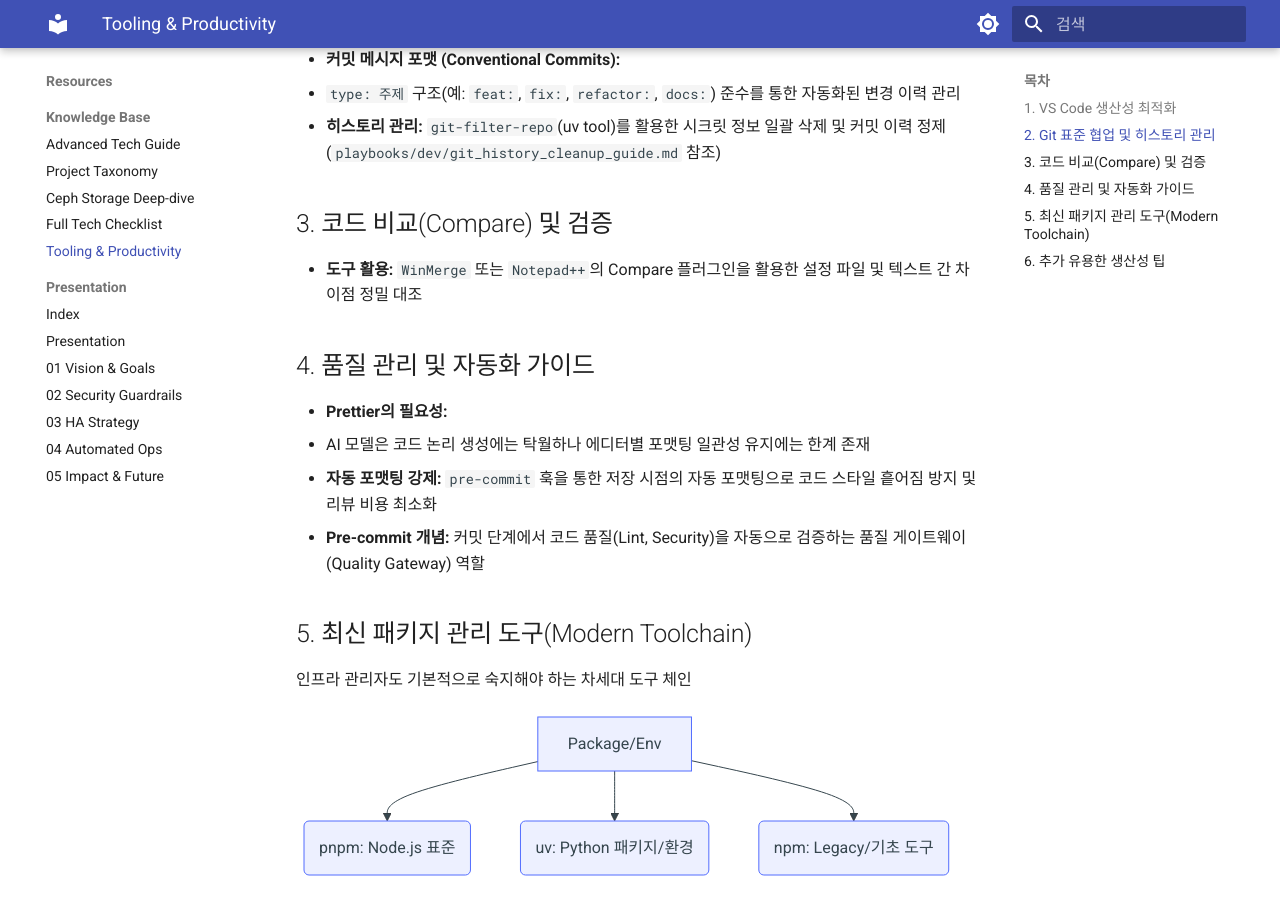
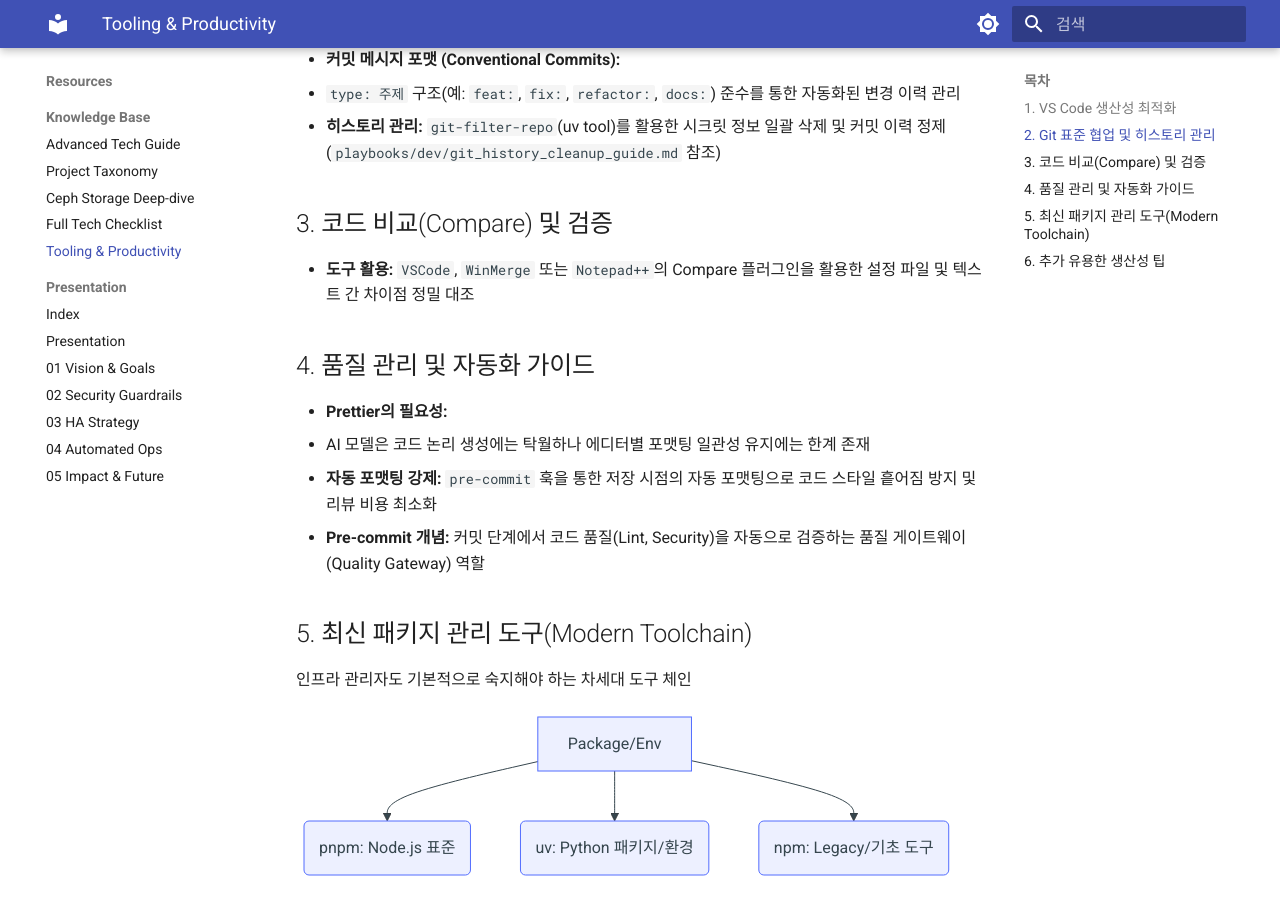
Before and after one commit to ksj686/cloud_infra, an MkDocs documentation site: the page built from docs/resources/knowledge_base/tooling_and_productivity.md, in a window 1280 px wide and 900 px high, scrolled down 574 px. Built offline with MkDocs 1.6.1 and Material for MkDocs 9.7.7, drawn with Linux system fonts in a browser that asks for light colours.

Commit message:
chore: 반영 예정 문서, 코드 비교 VSCode 추가

```diff
--- a/docs/resources/knowledge_base/tooling_and_productivity.md
+++ b/docs/resources/knowledge_base/tooling_and_productivity.md
@@ -18,7 +18,7 @@
 
 ## 3. 코드 비교(Compare) 및 검증
 
-- **도구 활용:** `WinMerge` 또는 `Notepad++`의 Compare 플러그인을 활용한 설정 파일 및 텍스트 간 차이점 정밀 대조
+- **도구 활용:** `VSCode`, `WinMerge` 또는 `Notepad++`의 Compare 플러그인을 활용한 설정 파일 및 텍스트 간 차이점 정밀 대조
 
 ## 4. 품질 관리 및 자동화 가이드
 
```
Also changed, not shown: which_should_be_included.md (+2 -0 lines).
